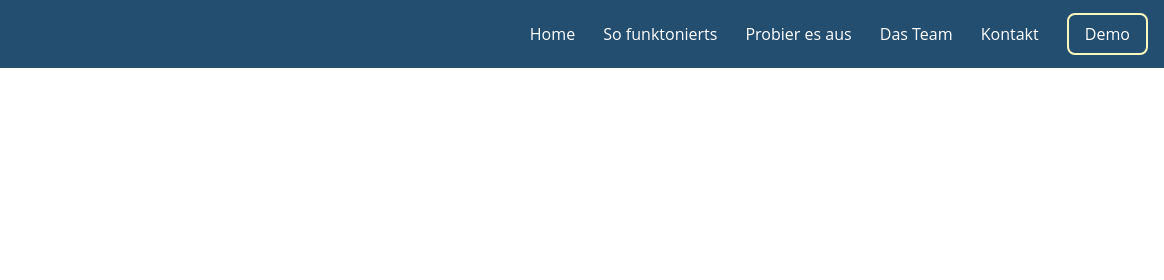
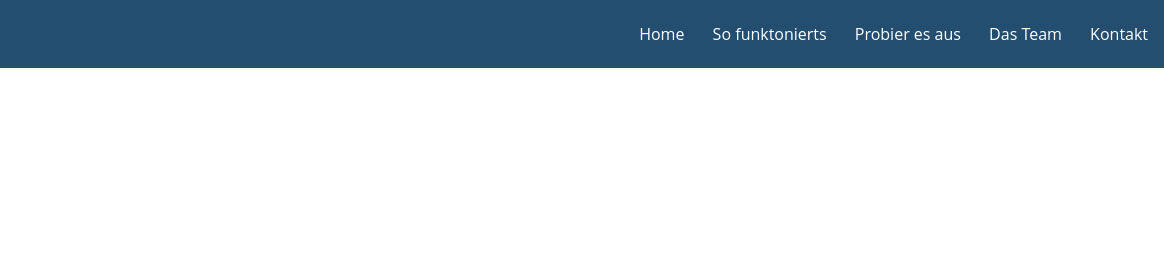
Before and after one commit to SpoogyOh/c2h.astro, an Astro site: page / in a window 1280 px wide. Shown: the top 280 px of the page, 116-1280 px from the left. Built offline with nearby package versions, Linux system fonts and the light colour scheme; Astro itself is replaced by a stand-in of ours.

Commit message:
demo weg

```diff
--- a/src/components/Navbar.astro
+++ b/src/components/Navbar.astro
@@ -18,7 +18,6 @@ import { MobileHeader } from "./header";
         <a href="/#waitinglist" class="hover:text-[#fbf8be]">Probier es aus</a>
         <a href="/#team" class="hover:text-[#fbf8be]">Das Team</a>
         <a href="/#footer" class="hover:text-[#fbf8be]">Kontakt</a>
-        <a href="https://ea418805fd79c84b.gradio.app/" class="hover:text-[#fbf8be] border-[#fbf8be] border-2 rounded-lg px-4 py-2">Demo</a>
       </li>
     </ul>
   </div>
--- a/src/components/header.tsx
+++ b/src/components/header.tsx
@@ -17,7 +17,6 @@ export const MobileHeader = () => {
 
   return (
     <div className="flex flex-row items-center">
-       <a href="https://ea418805fd79c84b.gradio.app/" className="hover:text-[#fbf8be] border-[#fbf8be] border-2 rounded-lg px-4 py-2 ">Demo</a>
       <div className="my-2 px-2">
         <button onClick={handleNav}>
           <svg
```
